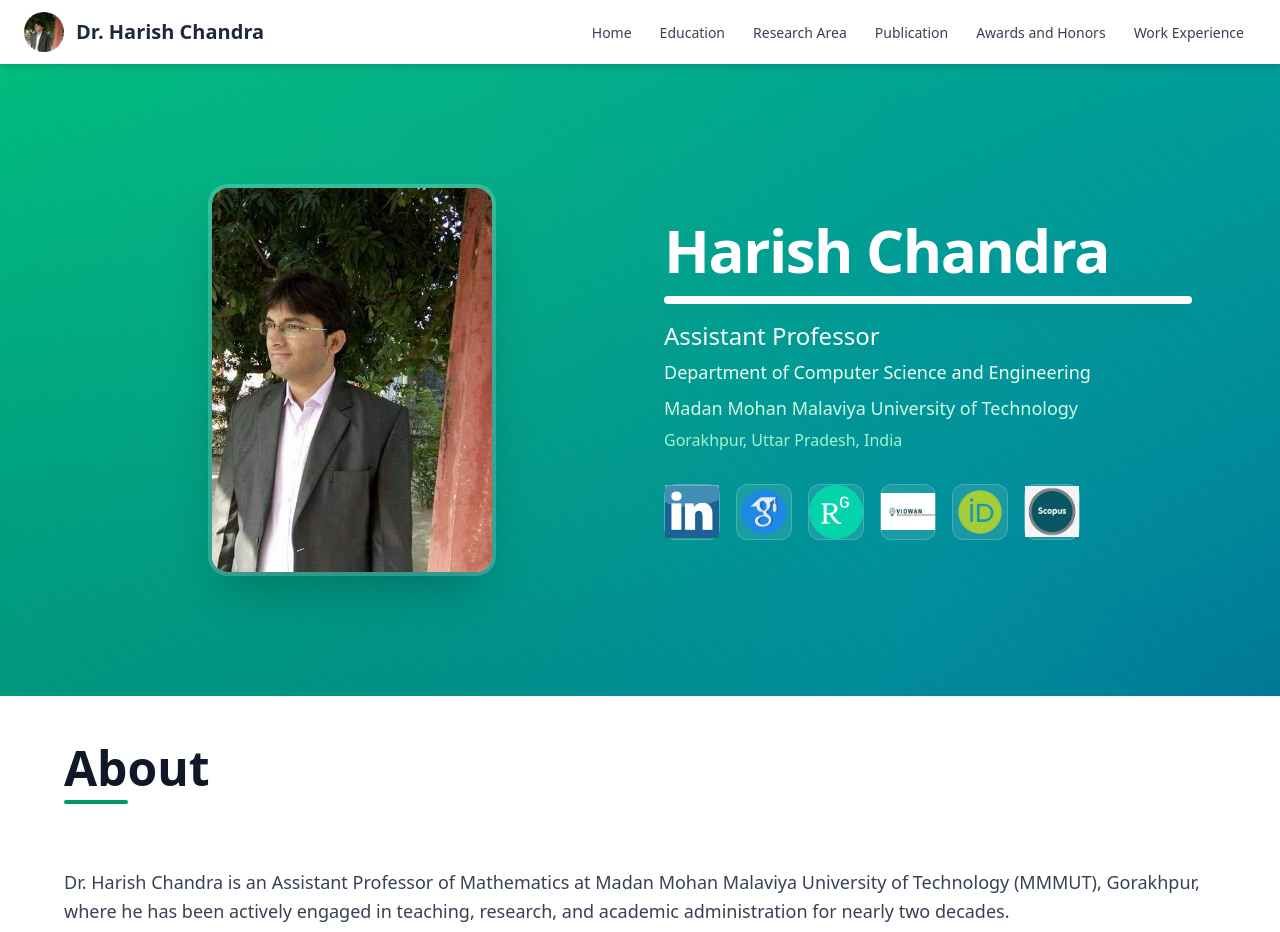
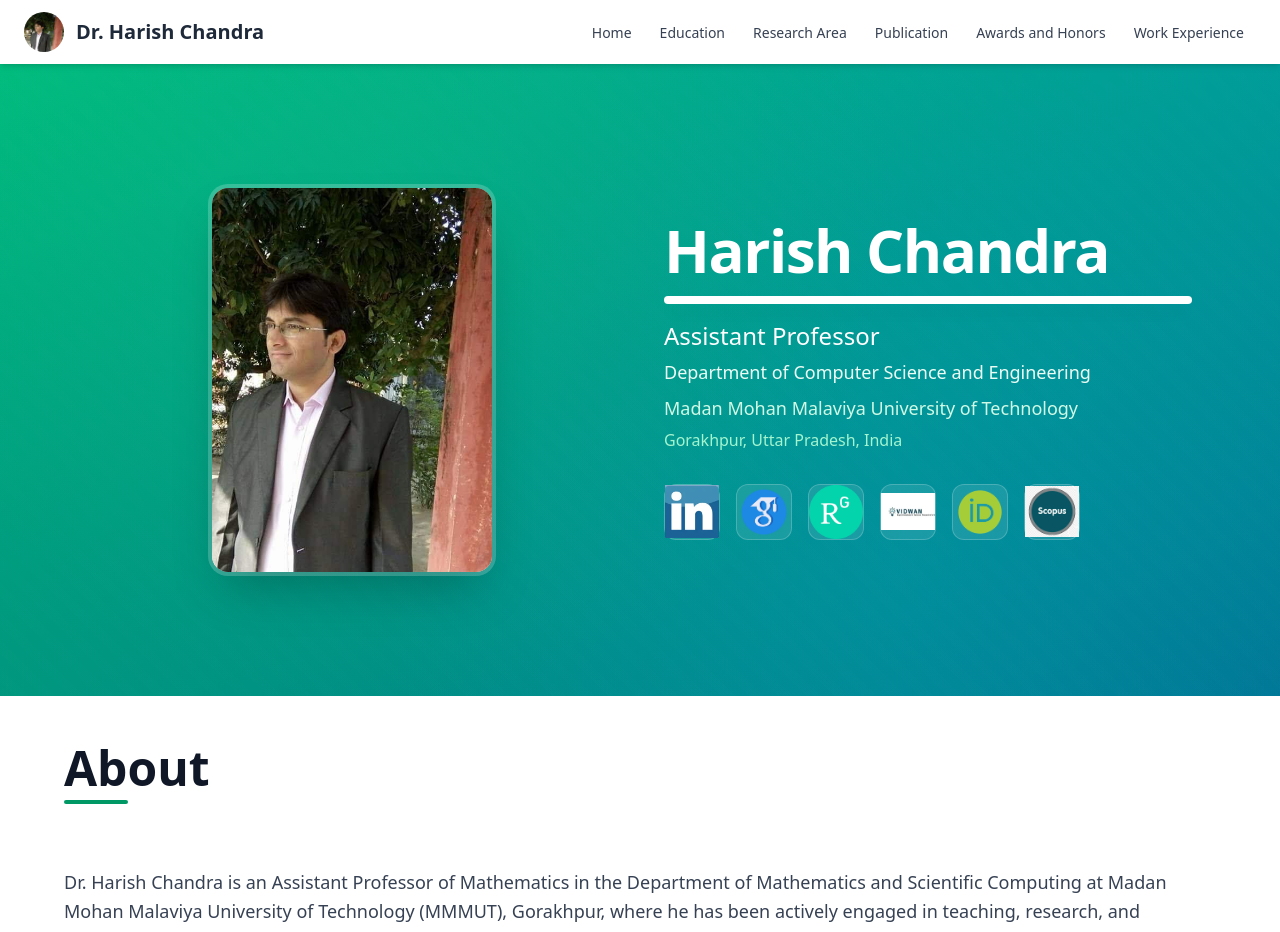
Before and after one commit to Gssprincesahu/Harishchandra, a React app in the folder frontend/: page / in a window 1280 px wide. Shown: the top 932 px of the page. Built offline with nearby package versions, Linux system fonts and the light colour scheme; the HTML template or start-up script is replaced by a standard one.

Commit message:
Update professor's title and department in about section

```diff
--- a/frontend/src/WebPages/HomePage/about.jsx
+++ b/frontend/src/WebPages/HomePage/about.jsx
@@ -31,7 +31,7 @@ function About() {
               className="text-lg text-gray-700 leading-relaxed"
             >
               <p className="mb-6">
-                Dr. Harish Chandra is an Assistant Professor of Mathematics at Madan Mohan Malaviya University of Technology (MMMUT), Gorakhpur, where he has been actively engaged in teaching, research, and academic administration for nearly two decades.
+                Dr. Harish Chandra is an Assistant Professor of Mathematics in the Department of Mathematics and Scientific Computing at Madan Mohan Malaviya University of Technology (MMMUT), Gorakhpur, where he has been actively engaged in teaching, research, and academic administration for nearly two decades.
               </p>
               <p className="mb-6">
                 He earned his Ph.D. in Mathematics from the University of Lucknow and is a UGC-NET (JRF & SRF) qualified scholar, reflecting his strong academic foundation and research capabilities. His core research interests lie in Algebra, particularly Group Rings, along with interdisciplinary exposure to Solar Physics, demonstrating a blend of pure and applied scientific inquiry.
```
